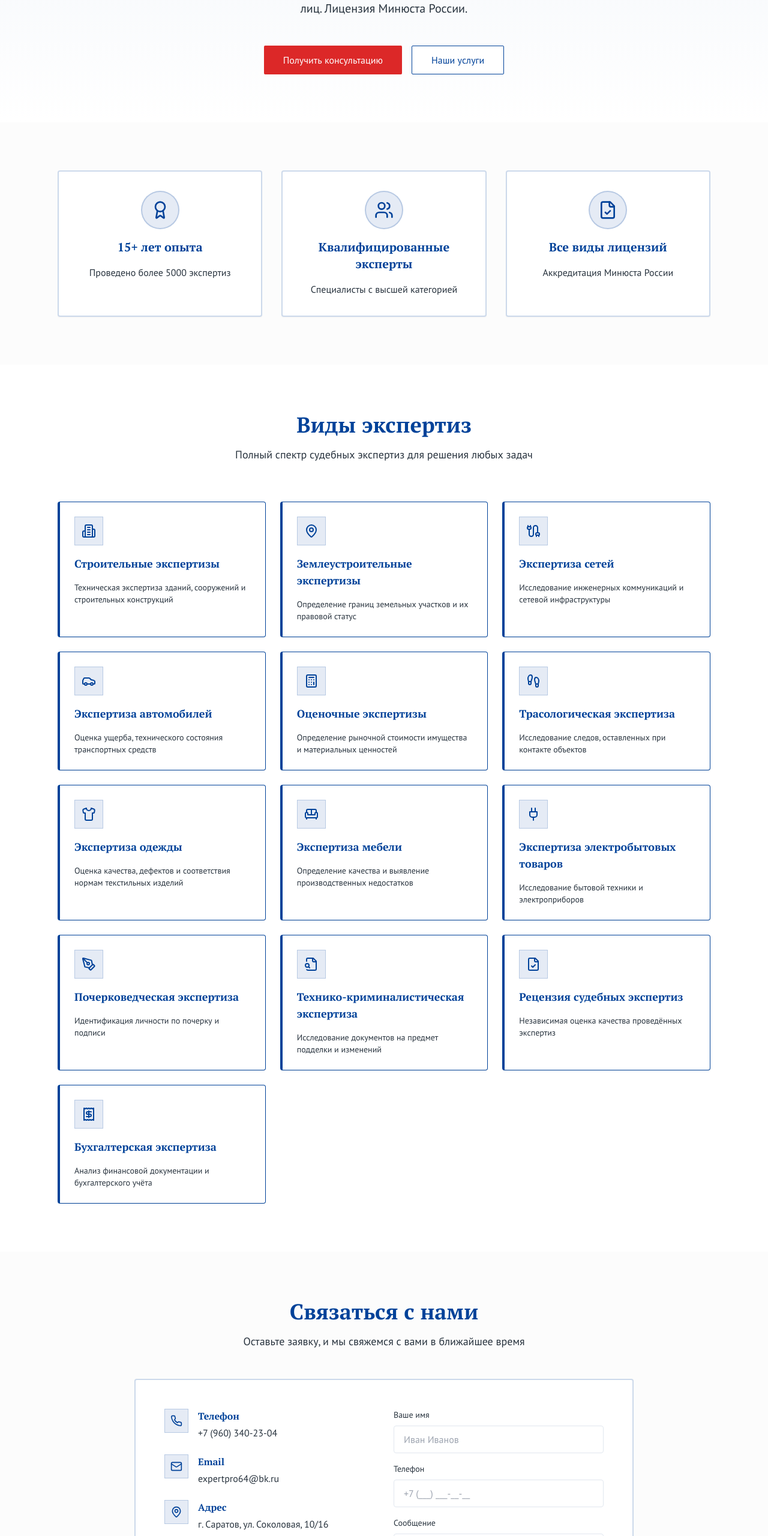
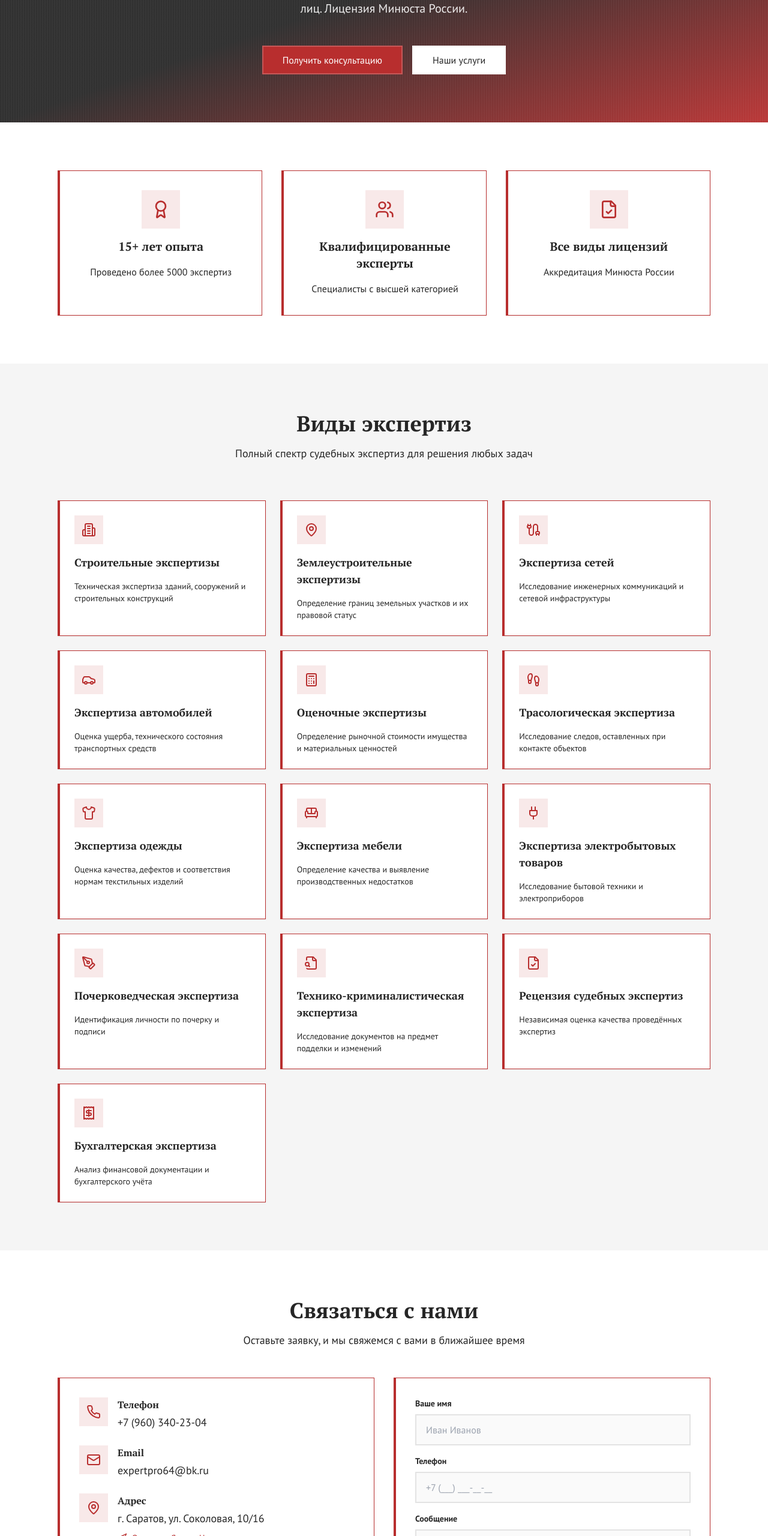
Before and after one commit to pr-poehali-dev/court-expertise-website, a React (Vite) app: page / in a window 1280 px wide. Shown: the part 240-2800 px from the top of the page at 60% size. Built offline with nearby package versions, Linux system fonts and the light colour scheme.

Commit message:
Добавлена базовая функциональность

```diff
--- a/src/index.css
+++ b/src/index.css
@@ -6,35 +6,35 @@
 
 @layer base {
   :root {
-    --background: 0 0% 100%;
-    --foreground: 210 22% 20%;
+    --background: 0 0% 98%;
+    --foreground: 0 0% 15%;
 
     --card: 0 0% 100%;
-    --card-foreground: 210 22% 20%;
+    --card-foreground: 0 0% 15%;
 
     --popover: 0 0% 100%;
-    --popover-foreground: 210 22% 20%;
+    --popover-foreground: 0 0% 15%;
 
-    --primary: 214 100% 30%;
+    --primary: 0 0% 15%;
     --primary-foreground: 0 0% 100%;
 
-    --secondary: 220 14% 96%;
-    --secondary-foreground: 210 22% 20%;
+    --secondary: 0 0% 96%;
+    --secondary-foreground: 0 0% 15%;
 
-    --muted: 220 14% 96%;
-    --muted-foreground: 215 16% 47%;
+    --muted: 0 0% 96%;
+    --muted-foreground: 0 0% 45%;
 
-    --accent: 0 72% 51%;
+    --accent: 0 60% 45%;
     --accent-foreground: 0 0% 100%;
 
     --destructive: 0 84.2% 60.2%;
     --destructive-foreground: 0 0% 100%;
 
-    --border: 214 32% 91%;
-    --input: 214 32% 91%;
-    --ring: 214 100% 30%;
+    --border: 0 0% 89%;
+    --input: 0 0% 89%;
+    --ring: 0 60% 45%;
 
-    --radius: 0.25rem;
+    --radius: 0rem;
 
     --sidebar-background: 0 0% 98%;
 
--- a/src/pages/Index.tsx
+++ b/src/pages/Index.tsx
@@ -110,8 +110,12 @@ const Index = () => {
       <nav className="fixed top-0 left-0 right-0 z-50 bg-primary text-primary-foreground border-b-4 border-accent animate-fade-in">
         <div className="container mx-auto px-6 py-4">
           <div className="flex items-center justify-between">
-            <div className="flex items-center gap-3">
-              <Icon name="Shield" className="text-accent" size={32} />
+            <div className="flex items-center gap-4">
+              <img
+                src="https://cdn.poehali.dev/files/1ce7a63e-3ba1-4c2a-990d-6b82c5ae3d99.png"
+                alt="Экспертиза ПРО"
+                className="h-12 w-12 object-contain"
+              />
               <div className="flex flex-col">
                 <span className="text-lg font-bold tracking-tight">ООО «Экспертиза ПРО»</span>
                 <span className="text-xs opacity-90">Независимая судебная экспертиза</span>
@@ -135,20 +139,24 @@ const Index = () => {
         </div>
       </nav>
 
-      <section className="pt-32 pb-20 px-6 bg-gradient-to-b from-primary/5 to-background">
-        <div className="container mx-auto max-w-6xl">
+      <section className="pt-32 pb-20 px-6 relative overflow-hidden">
+        <div className="absolute inset-0 bg-gradient-to-br from-primary via-primary to-accent opacity-95"></div>
+        <div className="absolute inset-0" style={{
+          backgroundImage: 'repeating-linear-gradient(90deg, transparent, transparent 2px, rgba(255,255,255,0.03) 2px, rgba(255,255,255,0.03) 4px)',
+        }}></div>
+        <div className="container mx-auto max-w-6xl relative z-10">
           <div className="text-center space-y-6 animate-fade-up">
-            <h1 className="text-4xl md:text-6xl font-bold tracking-normal text-primary">
+            <h1 className="text-4xl md:text-6xl font-bold tracking-normal text-white">
               Независимая судебная экспертиза
             </h1>
-            <p className="text-lg md:text-xl text-foreground max-w-3xl mx-auto">
+            <p className="text-lg md:text-xl text-white/90 max-w-3xl mx-auto">
               Профессиональные экспертные исследования для судов, органов следствия и частных лиц. Лицензия Минюста России.
             </p>
             <div className="flex flex-col sm:flex-row gap-4 justify-center pt-6">
-              <Button size="lg" onClick={() => scrollToSection("contact")} className="text-base h-12 px-8 bg-accent hover:bg-accent/90">
+              <Button size="lg" onClick={() => scrollToSection("contact")} className="text-base h-12 px-8 bg-accent hover:bg-accent/90 border-2 border-white/20">
                 Получить консультацию
               </Button>
-              <Button size="lg" variant="outline" onClick={() => scrollToSection("services")} className="text-base h-12 px-8 border-primary text-primary hover:bg-primary hover:text-white">
+              <Button size="lg" variant="outline" onClick={() => scrollToSection("services")} className="text-base h-12 px-8 bg-white text-primary hover:bg-white/90 border-2 border-white">
                 Наши услуги
               </Button>
             </div>
@@ -159,29 +167,29 @@ const Index = () => {
       <section
         id="about"
         data-animate
-        className={`py-20 px-6 bg-muted/30 transition-all duration-700 ${
+        className={`py-20 px-6 bg-white transition-all duration-700 ${
           visibleSections.has('about') ? 'opacity-100 translate-y-0' : 'opacity-0 translate-y-10'
         }`}
       >
         <div className="container mx-auto max-w-6xl">
           <div className="grid md:grid-cols-3 gap-8">
-            <Card className="p-8 text-center space-y-4 bg-card border-2 border-primary/20 hover:shadow-lg transition-all duration-300">
-              <div className="w-16 h-16 rounded-full bg-primary/10 flex items-center justify-center mx-auto border-2 border-primary/20">
-                <Icon name="Award" className="text-primary" size={32} />
+            <Card className="p-8 text-center space-y-4 bg-card border-l-4 border-accent hover:shadow-xl transition-all duration-300">
+              <div className="w-16 h-16 bg-accent/10 flex items-center justify-center mx-auto">
+                <Icon name="Award" className="text-accent" size={32} />
               </div>
               <h3 className="text-xl font-bold text-primary">15+ лет опыта</h3>
               <p className="text-foreground">Проведено более 5000 экспертиз</p>
             </Card>
-            <Card className="p-8 text-center space-y-4 bg-card border-2 border-primary/20 hover:shadow-lg transition-all duration-300">
-              <div className="w-16 h-16 rounded-full bg-primary/10 flex items-center justify-center mx-auto border-2 border-primary/20">
-                <Icon name="Users" className="text-primary" size={32} />
+            <Card className="p-8 text-center space-y-4 bg-card border-l-4 border-accent hover:shadow-xl transition-all duration-300">
+              <div className="w-16 h-16 bg-accent/10 flex items-center justify-center mx-auto">
+                <Icon name="Users" className="text-accent" size={32} />
               </div>
               <h3 className="text-xl font-bold text-primary">Квалифицированные эксперты</h3>
               <p className="text-foreground">Специалисты с высшей категорией</p>
             </Card>
-            <Card className="p-8 text-center space-y-4 bg-card border-2 border-primary/20 hover:shadow-lg transition-all duration-300">
-              <div className="w-16 h-16 rounded-full bg-primary/10 flex items-center justify-center mx-auto border-2 border-primary/20">
-                <Icon name="FileCheck" className="text-primary" size={32} />
+            <Card className="p-8 text-center space-y-4 bg-card border-l-4 border-accent hover:shadow-xl transition-all duration-300">
+              <div className="w-16 h-16 bg-accent/10 flex items-center justify-center mx-auto">
+                <Icon name="FileCheck" className="text-accent" size={32} />
               </div>
               <h3 className="text-xl font-bold text-primary">Все виды лицензий</h3>
               <p className="text-foreground">Аккредитация Минюста России</p>
@@ -193,7 +201,7 @@ const Index = () => {
       <section
         id="services"
         data-animate
-        className={`py-20 px-6 transition-all duration-700 ${
+        className={`py-20 px-6 bg-muted transition-all duration-700 ${
           visibleSections.has('services') ? 'opacity-100 translate-y-0' : 'opacity-0 translate-y-10'
         }`}
       >
@@ -208,11 +216,11 @@ const Index = () => {
             {services.map((service, index) => (
               <Card
                 key={index}
-                className="p-6 space-y-4 hover:shadow-lg transition-all duration-300 bg-card border-l-4 border-primary hover:border-accent"
+                className="p-6 space-y-4 hover:shadow-xl transition-all duration-300 bg-white border-l-4 border-accent hover:border-primary"
                 style={{ animationDelay: `${index * 100}ms` }}
               >
-                <div className="w-12 h-12 rounded-sm bg-primary/10 flex items-center justify-center border border-primary/20">
-                  <Icon name={service.icon} className="text-primary" size={24} />
+                <div className="w-12 h-12 bg-accent/10 flex items-center justify-center">
+                  <Icon name={service.icon} className="text-accent" size={24} />
                 </div>
                 <h3 className="text-lg font-bold text-primary">{service.title}</h3>
                 <p className="text-sm text-foreground">{service.description}</p>
@@ -225,84 +233,110 @@ const Index = () => {
       <section
         id="contact"
         data-animate
-        className={`py-20 px-6 bg-muted/30 transition-all duration-700 ${
+        className={`py-20 px-6 bg-white transition-all duration-700 ${
           visibleSections.has('contact') ? 'opacity-100 translate-y-0' : 'opacity-0 translate-y-10'
         }`}
       >
-        <div className="container mx-auto max-w-4xl">
+        <div className="container mx-auto max-w-6xl">
           <div className="text-center space-y-4 mb-12">
             <h2 className="text-3xl md:text-4xl font-bold text-primary">Связаться с нами</h2>
             <p className="text-lg text-foreground">
               Оставьте заявку, и мы свяжемся с вами в ближайшее время
             </p>
           </div>
-          <Card className="p-8 md:p-12 space-y-8 bg-card border-2 border-primary/20">
-            <div className="grid md:grid-cols-2 gap-8">
+
+          <div className="grid lg:grid-cols-2 gap-8 mb-12">
+            <Card className="p-8 space-y-6 bg-card border-l-4 border-accent">
               <div className="space-y-6">
                 <div className="flex items-start gap-4">
-                  <div className="w-10 h-10 rounded-sm bg-primary/10 flex items-center justify-center flex-shrink-0 border border-primary/20">
-                    <Icon name="Phone" className="text-primary" size={20} />
+                  <div className="w-12 h-12 bg-accent/10 flex items-center justify-center flex-shrink-0">
+                    <Icon name="Phone" className="text-accent" size={24} />
                   </div>
                   <div>
                     <h4 className="font-bold mb-1 text-primary">Телефон</h4>
-                    <a href="tel:+79603402304" className="text-foreground hover:text-primary transition-colors">+7 (960) 340-23-04</a>
+                    <a href="tel:+79603402304" className="text-lg text-foreground hover:text-accent transition-colors">+7 (960) 340-23-04</a>
                   </div>
                 </div>
                 <div className="flex items-start gap-4">
-                  <div className="w-10 h-10 rounded-sm bg-primary/10 flex items-center justify-center flex-shrink-0 border border-primary/20">
-                    <Icon name="Mail" className="text-primary" size={20} />
+                  <div className="w-12 h-12 bg-accent/10 flex items-center justify-center flex-shrink-0">
+                    <Icon name="Mail" className="text-accent" size={24} />
                   </div>
                   <div>
                     <h4 className="font-bold mb-1 text-primary">Email</h4>
-                    <a href="mailto:expertpro64@bk.ru" className="text-foreground hover:text-primary transition-colors">expertpro64@bk.ru</a>
+                    <a href="mailto:expertpro64@bk.ru" className="text-lg text-foreground hover:text-accent transition-colors break-all">expertpro64@bk.ru</a>
                   </div>
                 </div>
                 <div className="flex items-start gap-4">
-                  <div className="w-10 h-10 rounded-sm bg-primary/10 flex items-center justify-center flex-shrink-0 border border-primary/20">
-                    <Icon name="MapPin" className="text-primary" size={20} />
+                  <div className="w-12 h-12 bg-accent/10 flex items-center justify-center flex-shrink-0">
+                    <Icon name="MapPin" className="text-accent" size={24} />
                   </div>
                   <div>
                     <h4 className="font-bold mb-1 text-primary">Адрес</h4>
-                    <p className="text-foreground">г. Саратов, ул. Соколовая, 10/16</p>
+                    <p className="text-lg text-foreground">г. Саратов, ул. Соколовая, 10/16</p>
+                    <a
+                      href="https://yandex.ru/maps/?rtext=~51.533557,46.034257"
+                      target="_blank"
+                      rel="noopener noreferrer"
+                      className="inline-flex items-center gap-2 mt-2 text-accent hover:text-accent/80 transition-colors"
+                    >
+                      <Icon name="Navigation" size={16} />
+                      <span className="text-sm font-medium">Открыть в Яндекс Навигаторе</span>
+                    </a>
                   </div>
                 </div>
               </div>
-              <div className="space-y-4">
+            </Card>
+
+            <Card className="p-8 space-y-4 bg-card border-l-4 border-accent">
               <div>
-                  <label className="text-sm font-medium mb-2 block">Ваше имя</label>
+                <label className="text-sm font-bold mb-2 block text-primary">Ваше имя</label>
                 <input
                   type="text"
-                    className="w-full px-4 py-2.5 rounded-lg border border-input bg-background focus:outline-none focus:ring-2 focus:ring-ring transition-all"
+                  className="w-full px-4 py-3 border-2 border-input bg-background focus:outline-none focus:border-accent transition-all"
                   placeholder="Иван Иванов"
                 />
               </div>
               <div>
-                  <label className="text-sm font-medium mb-2 block">Телефон</label>
+                <label className="text-sm font-bold mb-2 block text-primary">Телефон</label>
                 <input
                   type="tel"
-                    className="w-full px-4 py-2.5 rounded-lg border border-input bg-background focus:outline-none focus:ring-2 focus:ring-ring transition-all"
+                  className="w-full px-4 py-3 border-2 border-input bg-background focus:outline-none focus:border-accent transition-all"
                   placeholder="+7 (___) ___-__-__"
                 />
               </div>
               <div>
-                  <label className="text-sm font-medium mb-2 block">Сообщение</label>
+                <label className="text-sm font-bold mb-2 block text-primary">Сообщение</label>
                 <textarea
-                    className="w-full px-4 py-2.5 rounded-lg border border-input bg-background focus:outline-none focus:ring-2 focus:ring-ring min-h-[100px] transition-all"
+                  className="w-full px-4 py-3 border-2 border-input bg-background focus:outline-none focus:border-accent min-h-[120px] transition-all"
                   placeholder="Опишите вашу задачу"
                 />
               </div>
-                <Button className="w-full h-11 bg-accent hover:bg-accent/90 text-white font-bold">Отправить заявку</Button>
+              <Button className="w-full h-12 bg-accent hover:bg-accent/90 text-white font-bold text-base">Отправить заявку</Button>
+            </Card>
           </div>
-            </div>
+
+          <Card className="overflow-hidden border-l-4 border-accent">
+            <iframe
+              src="https://yandex.ru/map-widget/v1/?ll=46.034257%2C51.533557&z=17&l=map&pt=46.034257,51.533557,pm2rdm"
+              width="100%"
+              height="400"
+              frameBorder="0"
+              className="w-full"
+              title="Карта офиса Экспертиза ПРО"
+            ></iframe>
           </Card>
         </div>
       </section>
 
-      <footer className="py-12 px-6 border-t-4 border-accent bg-primary text-primary-foreground">
+      <footer className="py-12 px-6 bg-primary text-primary-foreground border-t-4 border-accent">
         <div className="container mx-auto max-w-6xl">
           <div className="flex flex-col md:flex-row justify-between items-center gap-4">
-            <div className="flex items-center gap-2">
-              <Icon name="Shield" className="text-accent" size={24} />
+            <div className="flex items-center gap-3">
+              <img
+                src="https://cdn.poehali.dev/files/1ce7a63e-3ba1-4c2a-990d-6b82c5ae3d99.png"
+                alt="Экспертиза ПРО"
+                className="h-10 w-10 object-contain"
+              />
               <span className="font-bold">ООО «Экспертиза ПРО»</span>
             </div>
             <p className="text-sm opacity-90">
```
Lines whose indentation alone changed are shown as unchanged.
